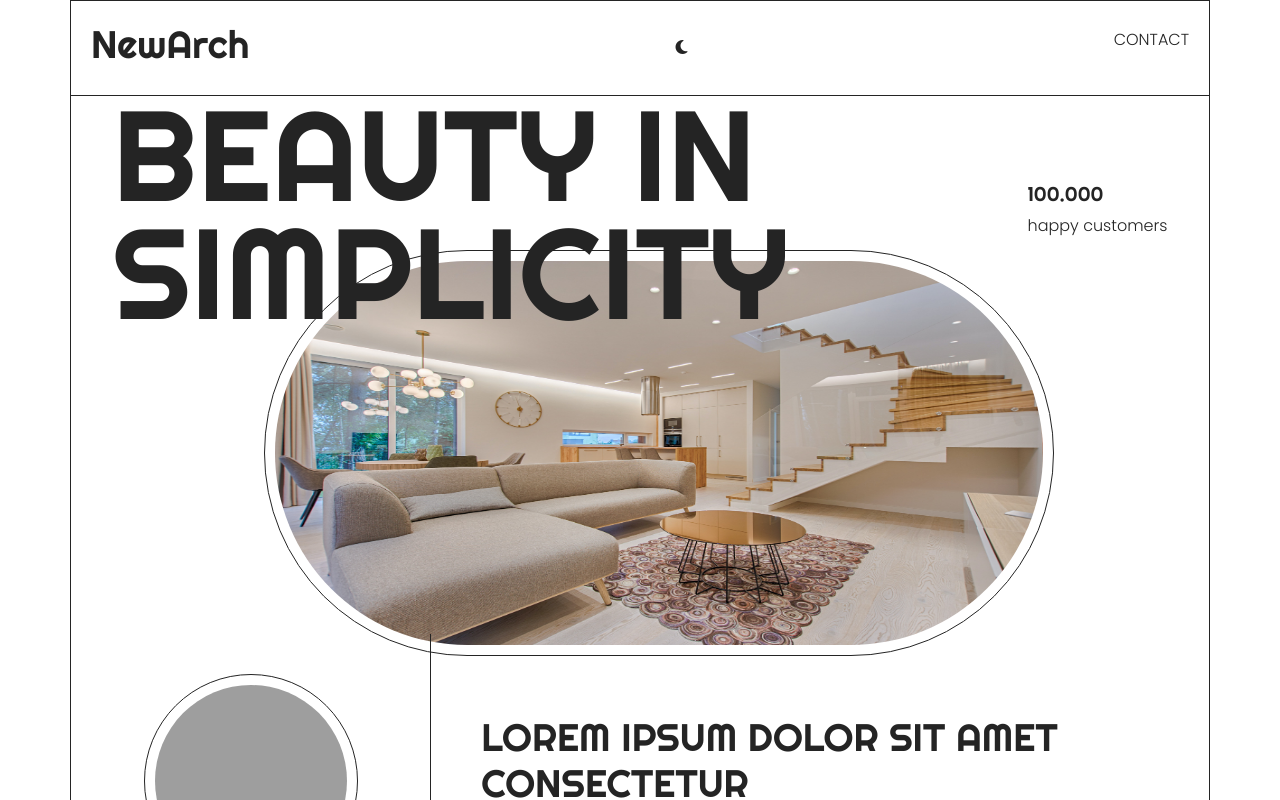
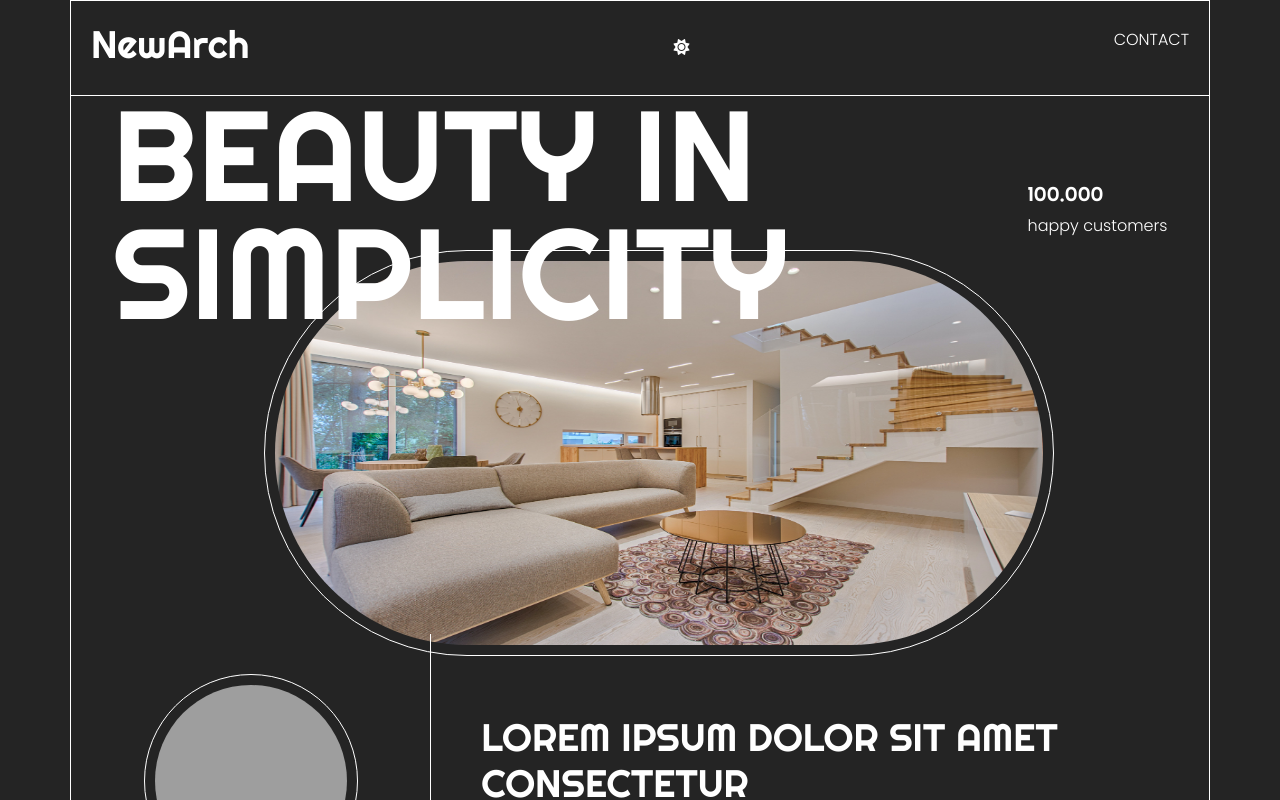
Before and after one commit to Gopikrishna-M-A/NewArch-main, a plain HTML site: page index.html in a window 1280 px wide. Both pictures are taken after a click on the element 681 px from the left and 48 px from the top of the page. Shown: the top 800 px of the page. Drawn offline with nearby package versions, Linux system fonts and the light colour scheme; grey boxes are pictures that could not be loaded.

Commit message:
deafult mode changed

```diff
--- a/index.html
+++ b/index.html
@@ -20,8 +20,8 @@
         <header class="header">
             <div class="head-wrapper">
                 <h4>NewArch</h4>
-                <div class="mode"><i class="fa-solid fa-sun"></i></div>
-                <div class="mode hide"><i class="fa-solid fa-moon"></i></div>
+                <div class="mode hide"><i class="fa-solid fa-sun"></i></div>
+                <div class="mode "><i class="fa-solid fa-moon"></i></div>
 
 
                 <p><a href="" class="social">CONTACT</a></p>
```
